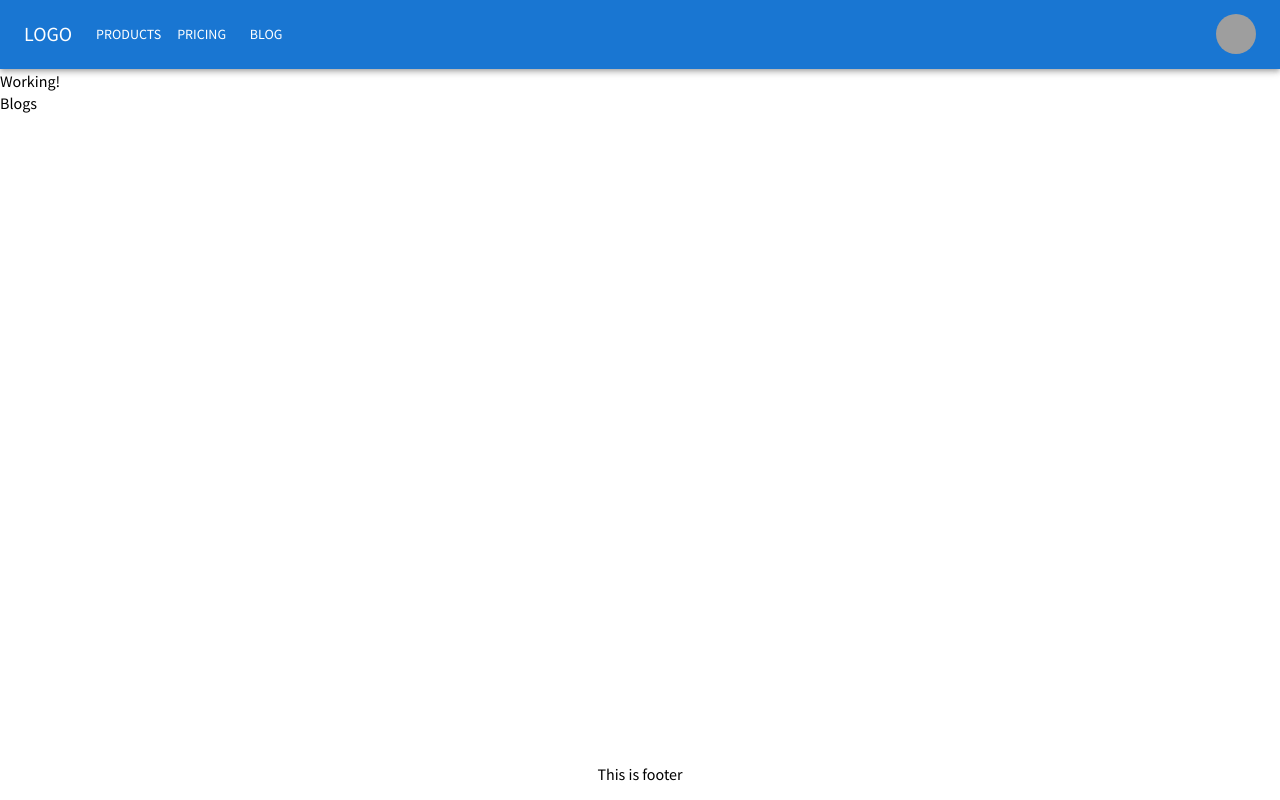
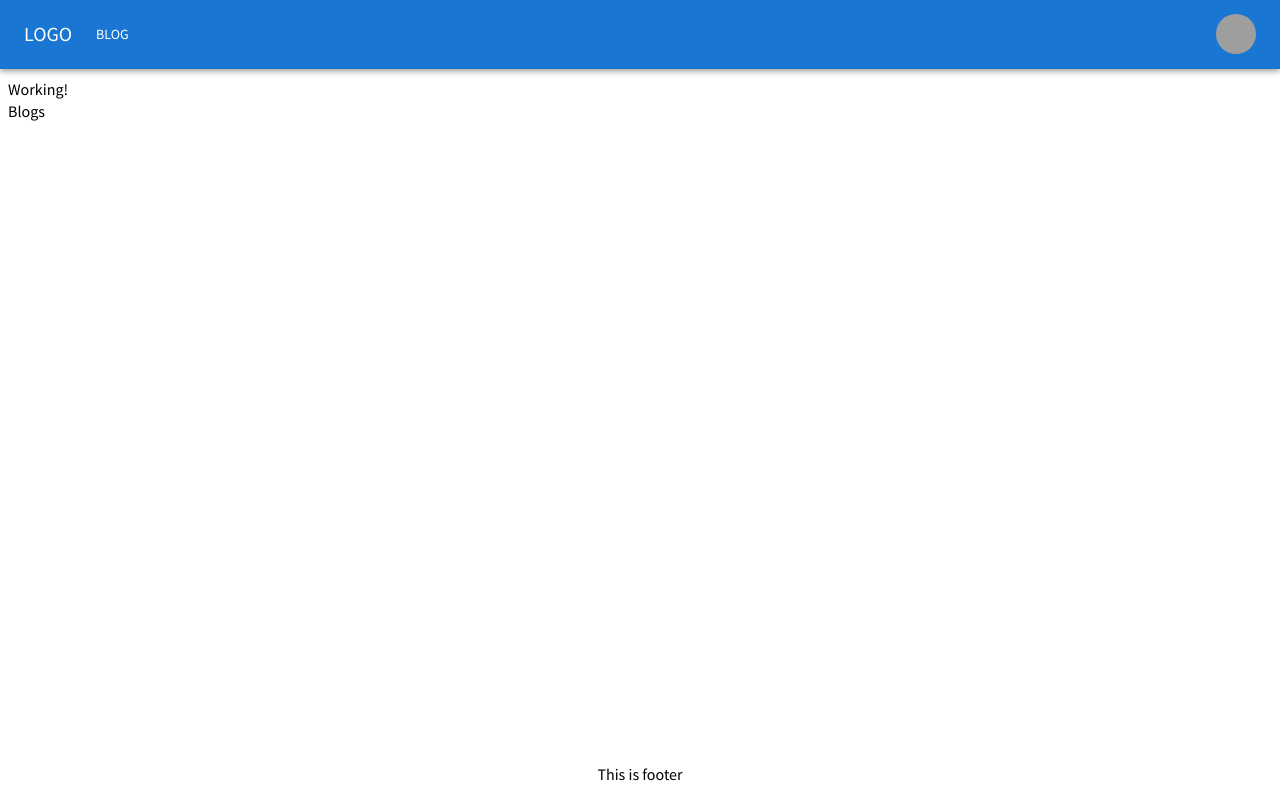
Before and after one commit to IMZihad21/NextJSTrial, a Next.js app: page / in a window 1280 px wide. Built offline with nearby package versions, Linux system fonts and the light colour scheme; grey boxes are pictures that could not be loaded.

Commit message:
Changes in spaces and navbar
Signed-off-by: Mofajjal Rasul <mofajjal.techforing@gmail.com>

```diff
--- a/pages/blog/[id]/index.js
+++ b/pages/blog/[id]/index.js
@@ -34,7 +34,7 @@ export default function View({ blog }) {
     const { id } = router.query;
     const { data } = useSWR(`/api/blog/${id}`, fetcher, { fallbackData: blog })
     return (
-        <Box sx={{ mx: 10, my: 5 }}>
+        <Box sx={{ mx: { md: 10 }, my: 5 }}>
             <Box sx={{ display: "flex", justifyContent: "end", gap: 5 }}>
                 <Button component={Link} href={`/blog/${id}/edit`} variant='contained' >
                     Edit
--- a/pages/blog/index.js
+++ b/pages/blog/index.js
@@ -19,7 +19,7 @@ export async function getStaticProps() {
 
 const Blogs = ({ blogs }) => {
     const { data } = useSWR("/api/blog", fetcher, { fallbackData: blogs })
-    const [ addBlogModalOpen, setAddBlogModalOpen ] = useState(false);
+    const [addBlogModalOpen, setAddBlogModalOpen] = useState(false);
     const handleBlogDelete = async (id) => {
         const res = await fetch(`/api/blog/${id}`, {
             method: 'DELETE',
@@ -33,7 +33,7 @@ const Blogs = ({ blogs }) => {
     }
 
     return (
-        <Box sx={{ mx: 10, my: 5 }}>
+        <Box sx={{ mx: { md: 10 }, my: 5 }}>
             <Box sx={{ display: "flex", justifyContent: "end" }}>
                 <Button variant='contained' onClick={() => setAddBlogModalOpen(true)}>
                     Add New
--- a/shared/Layout.js
+++ b/shared/Layout.js
@@ -8,7 +8,7 @@ const Layout = ({ children }) => {
     const theme = React.useMemo(() =>
         createTheme({
             typography: {
-                fontFamily: [ "Source Sans Pro", "sans-serif" ].join(","),
+                fontFamily: ["Source Sans Pro", "sans-serif"].join(","),
             },
             palette: {
                 // primary: {
@@ -30,7 +30,7 @@ const Layout = ({ children }) => {
             </Head>
             <Box sx={{ display: "flex", flexDirection: "column", minHeight: "100vh" }}>
                 <NavBar />
-                <Box component='main' sx={{ flexGrow: 1 }} >
+                <Box component='main' sx={{ flexGrow: 1, m: 1 }} >
                     {children}
                 </Box>
                 <Footer />
--- a/shared/NavBar.js
+++ b/shared/NavBar.js
@@ -11,13 +11,16 @@ import Avatar from '@mui/material/Avatar';
 import Button from '@mui/material/Button';
 import Tooltip from '@mui/material/Tooltip';
 import MenuItem from '@mui/material/MenuItem';
+import { Link } from '@mui/material';
 
-const pages = [ 'Products', 'Pricing', 'Blog' ];
-const settings = [ 'Profile', 'Account', 'Dashboard', 'Logout' ];
+const pages = [
+    { name: 'Blog', url: '/blog' },
+];
+const settings = ['Logout'];
 
 const NavBar = () => {
-    const [ anchorElNav, setAnchorElNav ] = React.useState(null);
-    const [ anchorElUser, setAnchorElUser ] = React.useState(null);
+    const [anchorElNav, setAnchorElNav] = React.useState(null);
+    const [anchorElUser, setAnchorElUser] = React.useState(null);
 
     const handleOpenNavMenu = (event) => {
         setAnchorElNav(event.currentTarget);
@@ -77,8 +80,8 @@ const NavBar = () => {
                             }}
                         >
                             {pages.map((page) => (
-                                <MenuItem key={page} onClick={handleCloseNavMenu}>
-                                    <Typography textAlign="center">{page}</Typography>
+                                <MenuItem component={Link} href={page.url} key={page} onClick={handleCloseNavMenu}>
+                                    <Typography textAlign="center">{page.name}</Typography>
                                 </MenuItem>
                             ))}
                         </Menu>
@@ -95,10 +98,12 @@ const NavBar = () => {
                         {pages.map((page) => (
                             <Button
                                 key={page}
+                                component={Link}
+                                href={page.url}
                                 onClick={handleCloseNavMenu}
                                 sx={{ my: 2, color: 'white', display: 'block' }}
                             >
-                                {page}
+                                {page.name}
                             </Button>
                         ))}
                     </Box>
```
